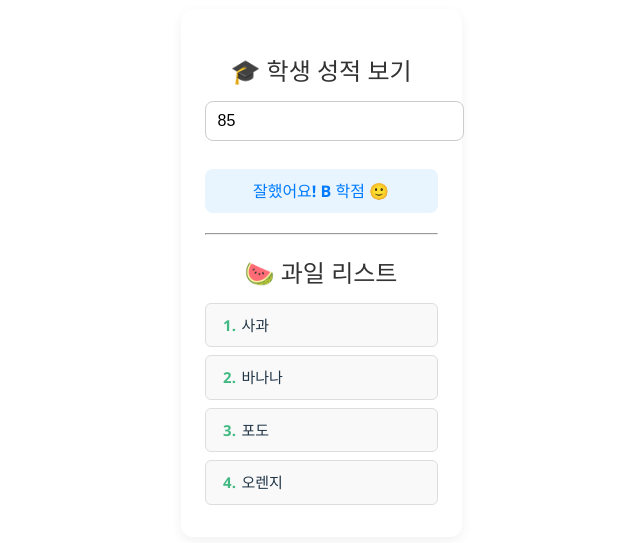
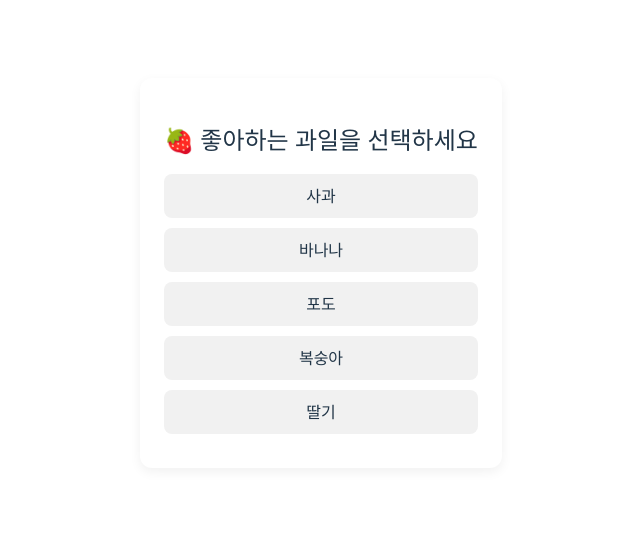
Before and after one commit to heroyooi/vue-app, a Vue app: page / in a window 1280 px wide. Shown: the part 127-670 px from the top of the page, without its empty margins (319-959 px from the left). Built offline with nearby package versions, Linux system fonts and the light colour scheme.

Commit message:
6강: 동적 스타일과 클래스 바인딩

```diff
--- a/src/App.vue
+++ b/src/App.vue
@@ -1,123 +1,82 @@
 <template>
   <div class="container">
-    <h2>🎓 학생 성적 보기</h2>
+    <h2>🍓 좋아하는 과일을 선택하세요</h2>
 
-    <div class="score-box">
-      <input
-        type="number"
-        v-model="score"
-        placeholder="점수를 입력하세요 (0~100)"
-      />
-      <div class="grade-message">
-        <p v-if="score >= 90" class="grade a">훌륭합니다! A 학점 🎉</p>
-        <p v-else-if="score >= 80" class="grade b">잘했어요! B 학점 🙂</p>
-        <p v-else-if="score >= 70" class="grade c">노력했어요! C 학점 😅</p>
-        <p v-else class="grade f">다음엔 더 잘할 수 있어요! 💪</p>
-      </div>
-    </div>
-
-    <hr />
-
-    <h2>🍉 과일 리스트</h2>
     <ul class="fruit-list">
-      <li v-for="(fruit, idx) in fruits" :key="idx">
-        <span class="index">{{ idx + 1 }}.</span> {{ fruit }}
+      <li
+        v-for="(fruit, index) in fruits"
+        :key="index"
+        :class="{ selected: selectedFruit === fruit }"
+        @click="selectFruit(fruit)"
+      >
+        {{ fruit }}
       </li>
     </ul>
 
-    <p v-show="fruits.length === 0" class="empty">과일이 없습니다 🥺</p>
+    <p v-if="selectedFruit" class="result">
+      ✅ 당신이 선택한 과일은 <strong>{{ selectedFruit }}</strong> 입니다!
+    </p>
   </div>
 </template>
 
 <script setup>
 import { ref } from 'vue'
 
-const score = ref(85)
-const fruits = ref(['사과', '바나나', '포도', '오렌지'])
+const fruits = ref(['사과', '바나나', '포도', '복숭아', '딸기'])
+const selectedFruit = ref('')
+
+function selectFruit(fruit) {
+  selectedFruit.value = fruit
+}
 </script>
 
 <style scoped>
 .container {
-  max-width: 480px;
+  max-width: 400px;
   margin: 40px auto;
   padding: 24px;
-  background: #ffffff;
+  background: #fff;
   border-radius: 12px;
   box-shadow: 0 4px 12px rgba(0, 0, 0, 0.06);
   font-family: 'Segoe UI', sans-serif;
 }
 
 h2 {
-  margin-bottom: 12px;
-  color: #333;
-  font-weight: bold;
-}
-
-input {
-  width: 100%;
-  padding: 10px 12px;
-  font-size: 16px;
-  border: 1px solid #ccc;
-  border-radius: 8px;
-  margin-bottom: 12px;
-}
-
-.score-box {
-  margin-bottom: 20px;
-}
-
-.grade-message .grade {
-  padding: 10px;
-  border-radius: 8px;
-  font-weight: bold;
   text-align: center;
-}
-
-.grade.a {
-  background: #e0fbe0;
-  color: #28a745;
-}
-.grade.b {
-  background: #e8f5ff;
-  color: #007bff;
-}
-.grade.c {
-  background: #fff9e6;
-  color: #ffc107;
-}
-.grade.f {
-  background: #ffe8e8;
-  color: #dc3545;
+  margin-bottom: 16px;
 }
 
 .fruit-list {
   list-style: none;
-  padding-left: 0;
+  padding: 0;
   margin: 0;
 }
 
 .fruit-list li {
-  background: #f9f9f9;
-  border: 1px solid #ddd;
-  padding: 10px 12px;
-  margin-bottom: 8px;
-  border-radius: 6px;
-  font-size: 15px;
-  display: flex;
-  align-items: center;
+  background: #f1f1f1;
+  padding: 10px 14px;
+  margin-bottom: 10px;
+  border-radius: 8px;
+  cursor: pointer;
+  transition: 0.3s;
+  font-size: 16px;
+  text-align: center;
 }
 
-.index {
-  display: inline-block;
-  width: 24px;
-  font-weight: bold;
-  color: #42b983;
+.fruit-list li:hover {
+  background: #e3e3e3;
 }
 
-.empty {
-  margin-top: 16px;
+.fruit-list li.selected {
+  background-color: #42b983;
+  color: #fff;
+  font-weight: bold;
+  transform: scale(1.02);
+}
+
+.result {
   text-align: center;
-  color: #aaa;
-  font-style: italic;
+  margin-top: 20px;
+  font-size: 16px;
 }
 </style>
```
Also changed, not shown: src/components/TodoItem.vue (deleted, +0 -38 lines).
